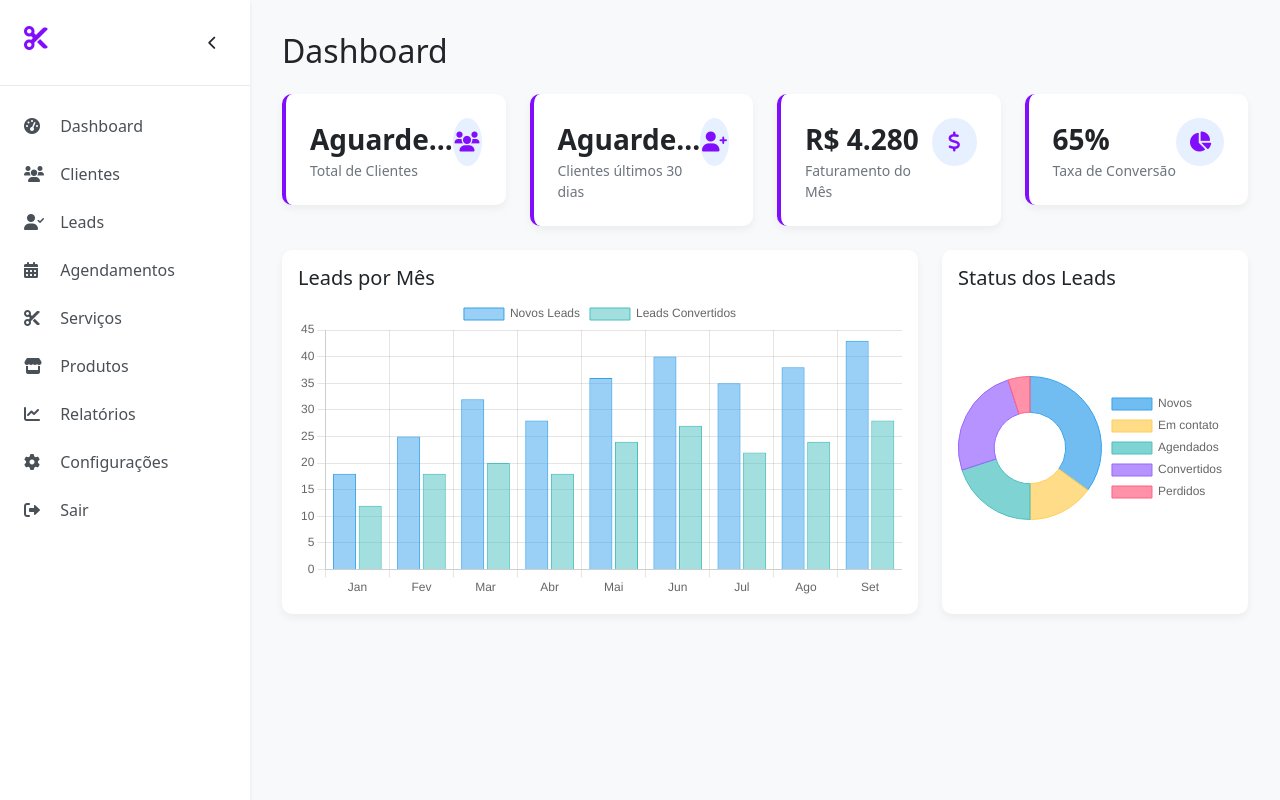
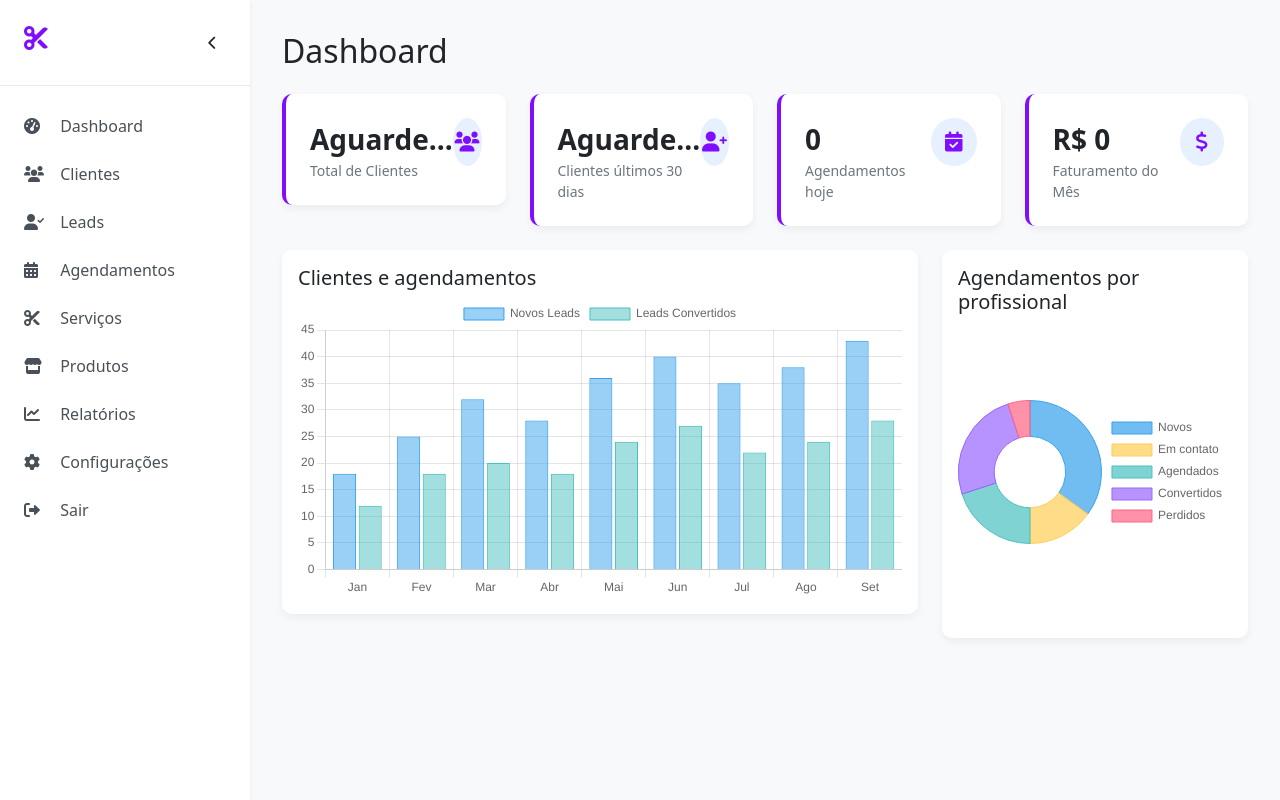
Before and after one commit to matheus051004/CrmSalao, a Python web app: template templates/crm-dashboard.jinja2 in a window 1280 px wide. Run offline with Jinja, Linux system fonts and the light colour scheme; the template is opened without the code that fills it, so the values that code supplies are empty; some libraries are stand-ins or nearby versions.

```diff
--- a/templates/crm-dashboard.jinja2
+++ b/templates/crm-dashboard.jinja2
@@ -74,11 +74,11 @@
                 <div class="card-body">
                     <div class="d-flex justify-content-between">
                         <div>
-                            <div class="stat-value">R$ 4.280</div>
-                            <div class="stat-label">Faturamento do Mês</div>
+                            <div class="stat-value">0</div>
+                            <div class="stat-label">Agendamentos hoje</div>
                         </div>
                         <div class="stat-icon">
-                            <i class="fas fa-dollar-sign"></i>
+                            <i class="fas fa-calendar-check"></i>
                         </div>
                     </div>
                 </div>
@@ -89,16 +89,17 @@
                 <div class="card-body">
                     <div class="d-flex justify-content-between">
                         <div>
-                            <div class="stat-value">65%</div>
-                            <div class="stat-label">Taxa de Conversão</div>
+                            <div class="stat-value">R$ 0</div>
+                            <div class="stat-label">Faturamento do Mês</div>
                         </div>
                         <div class="stat-icon">
-                            <i class="fas fa-chart-pie"></i>
+                            <i class="fas fa-dollar-sign"></i>
                         </div>
                     </div>
                 </div>
             </div>
         </div>
+
     </div>
 
     <!-- Charts Row -->
@@ -106,7 +107,7 @@
         <div class="col-lg-8">
             <div class="card">
                 <div class="card-body">
-                    <h5 class="card-title">Leads por Mês</h5>
+                    <h5 class="card-title">Clientes e agendamentos</h5>
                     <div class="chart-container">
                         <canvas id="leadsChart"></canvas>
                     </div>
@@ -116,7 +117,7 @@
         <div class="col-lg-4">
             <div class="card">
                 <div class="card-body">
-                    <h5 class="card-title">Status dos Leads</h5>
+                    <h5 class="card-title">Agendamentos por profissional</h5>
                     <div class="chart-container">
                         <canvas id="leadStatusChart"></canvas>
                     </div>
```
